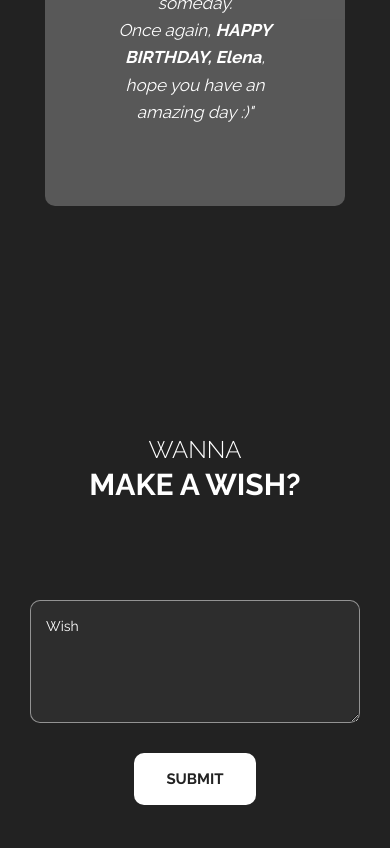
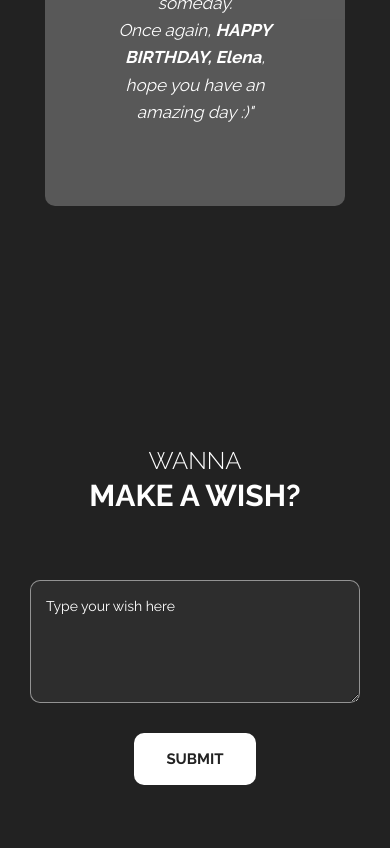
Before and after one commit to pen0512/foryou, a plain HTML site: page index.html in a window 390 px wide. Shown: the part 5687-6535 px from the top of the page. Drawn offline with Linux system fonts and the light colour scheme.

Commit message:
fix the wish form

```diff
--- a/index.html
+++ b/index.html
@@ -509,9 +509,9 @@ https://templatemo.com/tm-528-elegance
                                 <span>WANNA</span>
                                 <h2>MAKE A WISH?</h2>
                             </div>
-                            <div class="skills-row animate" data-animate="fadeInDown">
+                            <!--<div class="skills-row animate" data-animate="fadeInDown">
                                 <div class="row">
-                                    <div class="col-md-8 offset-md-2">
+                                    <div class="col-md-8 offset-md-2">-->
                             <!--<div class="contact-section">
                                 <div class="row">
                                     <div class="col-md-6 animate" data-animate="fadeInUp">
@@ -527,7 +527,8 @@ https://templatemo.com/tm-528-elegance
                                             </div>
                                         </div>
                                     </div>-->
-                                    <!--<div class="col-md-6 animate" data-animate="fadeInUp">-->
+                                    <br>
+                                    <div class="title-block animate" data-animate="fadeInUp">
                                         <form id="ajax-contact" method="post" action="" name="submit-to-google-sheet">
                                             <!--<div class="input-field">
                                                 <input type="text" class="form-control" name="name" id="name" required placeholder="Name">
@@ -536,7 +537,7 @@ https://templatemo.com/tm-528-elegance
                                                 <input type="email" class="form-control" name="email" id="email" required placeholder="Email">
                                             </div>-->
                                             <div class="input-field">
-                                                <textarea class="form-control" name="message" id="message" required placeholder="Wish"></textarea>
+                                                <textarea class="form-control" name="message" id="message" required placeholder="Type your wish here"></textarea>
                                             </div>
                                             <button class="btn btn-primary btn-kirim" type="submit" id="">Submit</button>
 
@@ -551,8 +552,8 @@ https://templatemo.com/tm-528-elegance
                                         </div>
                                         <div id="" class="mt-3"></div>
                                     </div>
-                                </div>
-                            </div>
+                                <!--</div>
+                            </div>-->
                         </div>
                     </div>
                 </div>
```
